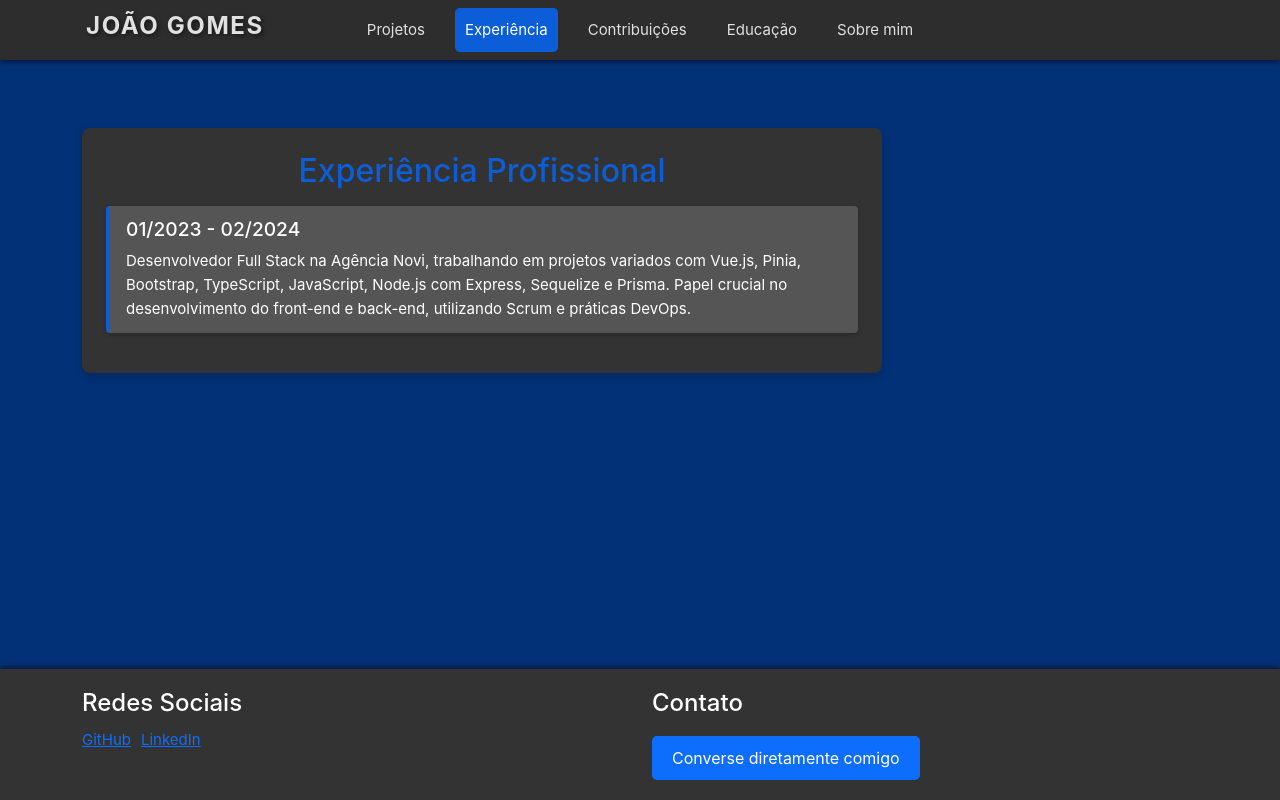
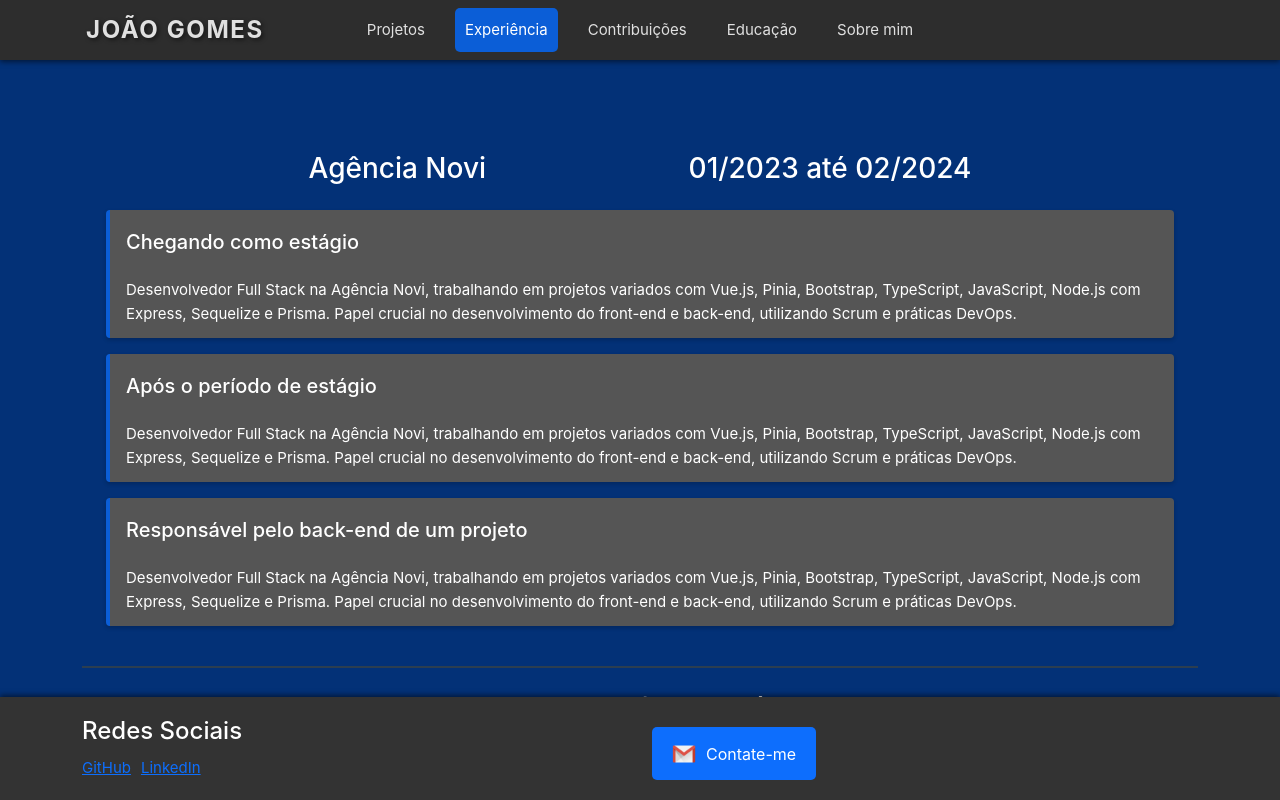
Before and after one commit to joaomarcelo09/jg-portfolio, a Vue app: page /experience in a window 1280 px wide. Shown: the top 800 px of the page. Built offline with nearby package versions, Linux system fonts and the light colour scheme.

Commit message:
feat: new experience page

```diff
--- a/index.html
+++ b/index.html
@@ -2,7 +2,7 @@
 <html lang="en">
   <head>
     <meta charset="UTF-8" />
-    <link rel="icon" href="/src/components/icons/236830.png" />
+    <link rel="icon" href="/portfolio.png" />
     <meta name="viewport" content="width=device-width, initial-scale=1.0" />
     <title>Portfólio de João Gomes</title>
 
--- a/src/App.vue
+++ b/src/App.vue
@@ -44,7 +44,7 @@ body {
 .main-content {
   flex: 1;
   overflow-y: auto;
-  padding-bottom: 80px;
+  padding-bottom: 4rem;
   box-sizing: border-box;
 }
 
--- a/src/components/FooterSocial.vue
+++ b/src/components/FooterSocial.vue
@@ -11,11 +11,10 @@
             </a>
           </div>
         </div>
-        <div class="col-md-6">
-          <h4>Contato</h4>
+        <div class="col-md-6 d-flex">
           <a href="mailto:jg0112360@gmail.com" target="_blank" class="btn btn-primary">
-            <!-- <img src="./icons/wppicon.png" alt="WhatsApp" /> -->
-            Converse diretamente comigo
+            <img src="/gmail.png" alt="WhatsApp" />
+            Contate-me
           </a>
         </div>
       </div>
--- a/src/components/TheWelcome.vue
+++ b/src/components/TheWelcome.vue
@@ -15,11 +15,10 @@
 .portfolio-title {
   color: #e0e0e0;
   font-size: 1.5rem;
+  margin-top: 0.5rem;
   font-weight: bold;
-  text-align: center;
   text-transform: uppercase;
   letter-spacing: 0.1rem;
   text-shadow: 2px 2px 4px rgba(0, 0, 0, 0.5);
-  padding: 0;
 }
 </style>
--- a/src/views/ExperienceView.vue
+++ b/src/views/ExperienceView.vue
@@ -1,19 +1,15 @@
 <template>
   <div class="container mt-5">
-    <div class="section">
-      <div class="section-header">
-        <h2>Experiência Profissional</h2>
+    <div class="section" v-for="exp in experiencies" :key="exp.date">
+      <div class="section-header d-flex justify-content-evenly">
+        <h3>{{ exp.company }}</h3>
+        <h3>{{ exp.date_init }} até {{ exp.date_end }}</h3>
       </div>
-      <div class="timeline">
+      <div class="timeline" v-for="section in exp.sections" :key="section.title">
         <div class="timeline-item">
-          <div class="timeline-content">
-            <h3>01/2023 - 02/2024</h3>
-            <p>
-              Desenvolvedor Full Stack na Agência Novi, trabalhando em projetos variados com Vue.js,
-              Pinia, Bootstrap, TypeScript, JavaScript, Node.js com Express, Sequelize e Prisma.
-              Papel crucial no desenvolvimento do front-end e back-end, utilizando Scrum e práticas
-              DevOps.
-            </p>
+          <h5 class="mt-2">{{ section.title }}</h5>
+          <div class="timeline-content mt-4">
+            <p>{{ section.description }}</p>
           </div>
         </div>
       </div>
@@ -21,14 +17,54 @@
   </div>
 </template>
 
+<script setup>
+const experiencies = [
+  {
+    company: 'Agência Novi',
+    date_init: '01/2023',
+    date_end: '02/2024',
+    sections: [
+      {
+        title: 'Chegando como estágio',
+        description: `Desenvolvedor Full Stack na Agência Novi, trabalhando em projetos variados com Vue.js, Pinia, Bootstrap,
+        TypeScript, JavaScript, Node.js com Express, Sequelize e Prisma. Papel crucial no desenvolvimento do front-end e back-end,
+        utilizando Scrum e práticas DevOps.`
+      },
+      {
+        title: 'Após o período de estágio',
+        description: `Desenvolvedor Full Stack na Agência Novi, trabalhando em projetos variados com Vue.js, Pinia, Bootstrap,
+        TypeScript, JavaScript, Node.js com Express, Sequelize e Prisma. Papel crucial no desenvolvimento do front-end e back-end,
+        utilizando Scrum e práticas DevOps.`
+      },
+      {
+        title: 'Responsável pelo back-end de um projeto',
+        description: `Desenvolvedor Full Stack na Agência Novi, trabalhando em projetos variados com Vue.js, Pinia, Bootstrap,
+        TypeScript, JavaScript, Node.js com Express, Sequelize e Prisma. Papel crucial no desenvolvimento do front-end e back-end,
+        utilizando Scrum e práticas DevOps.`
+      }
+    ]
+  },
+  {
+    company: 'Freelancer',
+    date_init: '02/2024',
+    date_end: 'o momento atual',
+    sections: [
+      {
+        title: 'Fazendo projetos próprios',
+        description: `Desenvolvedor Full Stack na Agência Novi, trabalhando em projetos variados com Vue.js, Pinia, Bootstrap,
+        TypeScript, JavaScript, Node.js com Express, Sequelize e Prisma. Papel crucial no desenvolvimento do front-end e back-end,
+        utilizando Scrum e práticas DevOps.`
+      }
+    ]
+  }
+]
+</script>
+
 <style scoped>
 .section {
   width: 100%;
-  max-width: 800px;
   padding: 1.5rem;
-  background-color: #333333;
-  border-radius: 0.5rem;
-  box-shadow: 0 0.25rem 0.5rem rgba(0, 0, 0, 0.2);
+  border-bottom: 2px solid;
 }
 
 .section-header {
@@ -63,7 +99,8 @@ p {
   color: #ffffff;
 }
 
-h2 {
-  color: #0b5ed7;
+h3,
+h5 {
+  color: #ffffff;
 }
 </style>
```
Also changed, not shown: public/gmail.png (added), public/portfolio.png (added).
